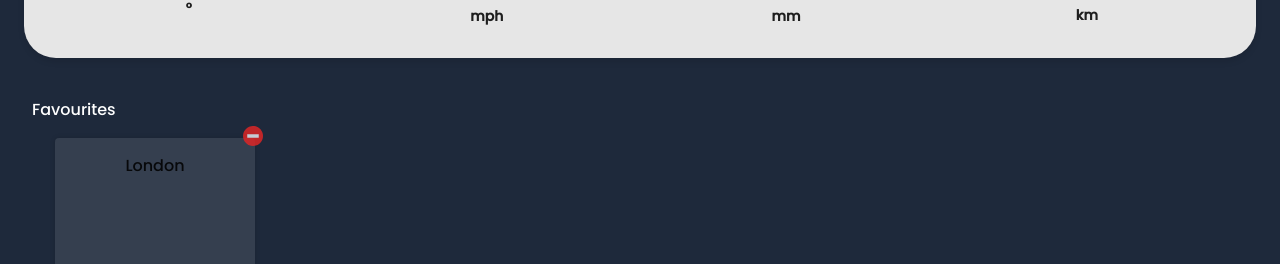
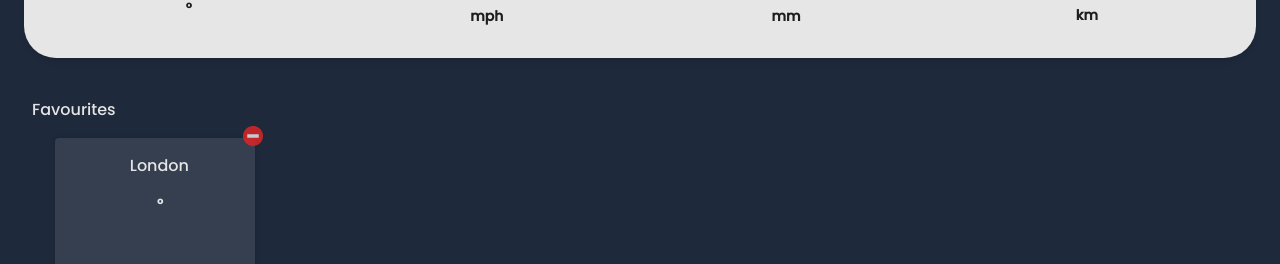
Before and after one commit to bestivil/weather, a React (Create React App) app: page / in a window 1280 px wide. Both pictures are taken after a click on the button 1238 px from the left and 77 px from the top of the page. Shown: the part 508-772 px from the top of the page. Built offline with nearby package versions, Linux system fonts and the light colour scheme; no server answers.

Commit message:
fix: add fav card design elements

```diff
--- a/src/App.tsx
+++ b/src/App.tsx
@@ -12,6 +12,7 @@ import NavBar from "./components/NavBar";
 export interface FavouriteCard {
   name: string;
   weather: number;
+  weatherF: number;
 }
 
 const App = () => {
@@ -41,7 +42,7 @@ const App = () => {
       const weatherDataPromises = favLocations.map(async (location) => {
         try {
           const weatherData = await fetchWeather(location, () => {});
-          return { name: location, weather: weatherData?.TempC };
+          return { name: location, weather: weatherData?.TempC, weatherF: weatherData?.TempF};
         } catch (error) {
           console.error('Error fetching weather for location:', location, error);
           return null;
@@ -124,7 +125,7 @@ const App = () => {
           />
         </div>
         <div className="">
-          <p className="ml-8 mt-4 text-white">Favourites</p>
+          <p className="ml-8 mt-4 text-neutral-200">Favourites</p>
 
           <Favourites
             fav={favouritesCards}
@@ -132,6 +133,7 @@ const App = () => {
             currentLocationView={location}
             localStorageData={localStorageData}
             setLocalStorageData={setLocalStorageData}
+            CF = {isCelsius}
           />
         </div>
       </div>
--- a/src/components/Favourites.tsx
+++ b/src/components/Favourites.tsx
@@ -8,6 +8,7 @@ const Favourites = ({
   currentLocationView,
   localStorageData,
   setLocalStorageData,
+  CF,
 }: {
   fav: FavouriteCard[] | null;
   currentLocationView: string;
@@ -15,6 +16,7 @@ const Favourites = ({
   handleAdd?: (e: React.MouseEvent<HTMLButtonElement>) => void;
   localStorageData: string | null;
   setLocalStorageData: (value: string) => void;
+  CF: boolean;
 }) => {
   const handleAddLocation = () => {
     const existingData = JSON.parse(localStorageData || "{}");
@@ -61,7 +63,7 @@ const Favourites = ({
                   </svg>
                 </div>
                 <CardContent>
-                  <div className="text-center bg-opacity-80">
+                  <div className="text-center bg-opacity-80 text-neutral-200">
                     Add {currentLocationView} to Favourites
                   </div>
                   <div className="text-center"></div>
@@ -106,8 +108,13 @@ const Favourites = ({
                   </button>
                 </div>
                 <CardContent>
-                  <div className="text-center bg-opacity-80">{item.name}</div>
-                  <div className="text-center">{item.weather}</div>
+                  <div className=" ml-[35%] text-neutral-200 ">{item.name}</div>
+                  <p className="font-bold relative text-center mt-6">
+                  <span className="text-center text-5xl text-neutral-200">{CF ? item.weather : item.weatherF}</span>
+                  <span className="text-sm absolute -mt-2 ml-0.5 text-neutral-200">
+                    °
+                  </span>
+                  </p>
                 </CardContent>
                 <CardActions></CardActions>
               </Card>
```
